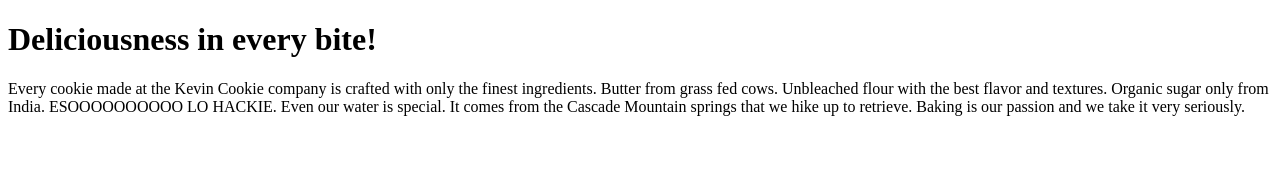
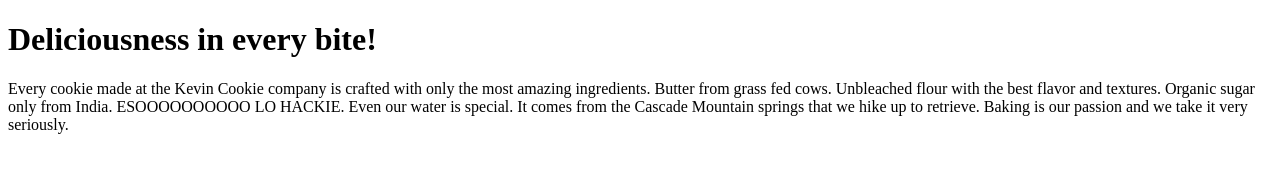
Before and after one commit to simonhoyoscastro/CookieCompanyExmple, a plain HTML site: page index.htm in a window 1280 px wide. Drawn offline with Linux system fonts and the light colour scheme.

Commit message:
update index text

```diff
--- a/index.htm
+++ b/index.htm
@@ -3,7 +3,7 @@
 <body>
 
 <h1>Deliciousness in every bite!</h1>
-<p>Every cookie made at the Kevin Cookie company is crafted with only the finest ingredients. Butter from grass fed cows. Unbleached flour with the best flavor and textures. Organic sugar only from India. ESOOOOOOOOOO LO HACKIE. Even our water is special. It comes from the Cascade Mountain springs that we hike up to retrieve. Baking is our passion and we take it very seriously.</p>
+<p>Every cookie made at the Kevin Cookie company is crafted with only the most amazing ingredients. Butter from grass fed cows. Unbleached flour with the best flavor and textures. Organic sugar only from India. ESOOOOOOOOOO LO HACKIE. Even our water is special. It comes from the Cascade Mountain springs that we hike up to retrieve. Baking is our passion and we take it very seriously.</p>
 
 </body>
 </html>
```
